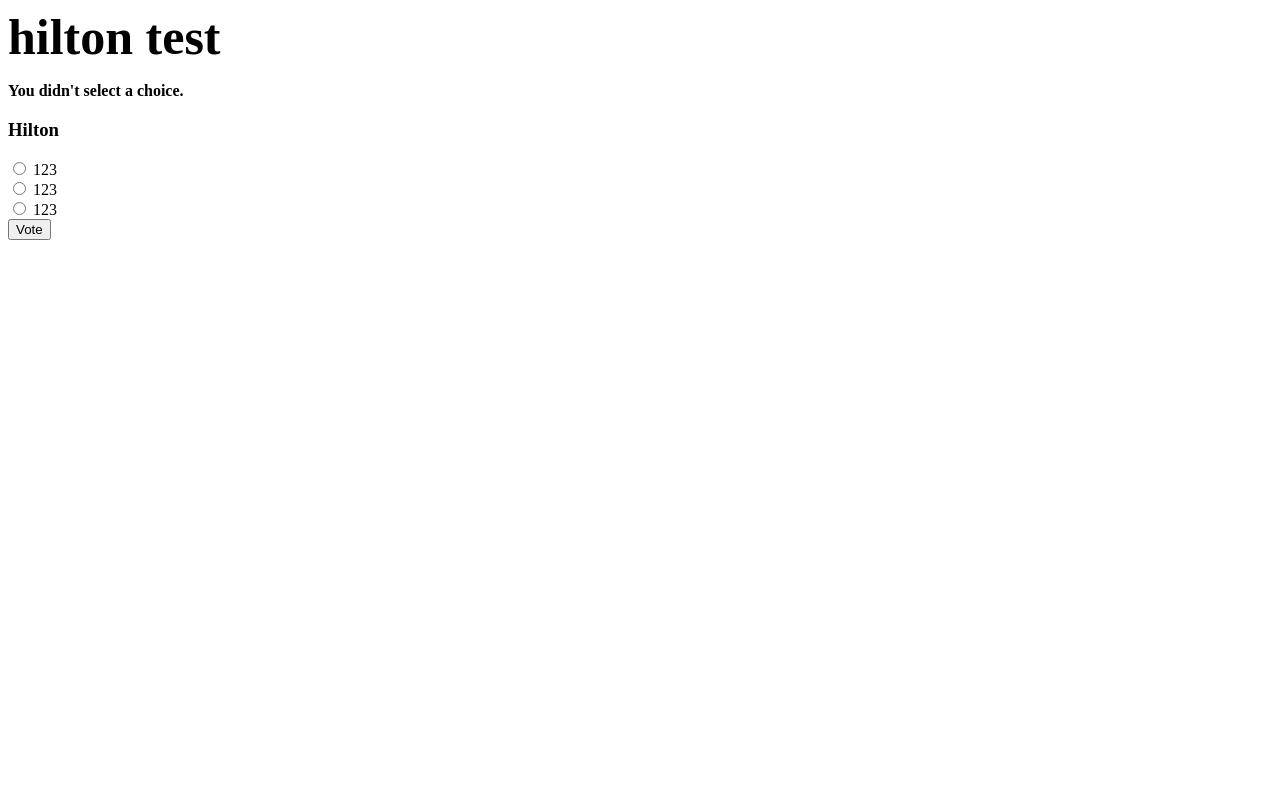
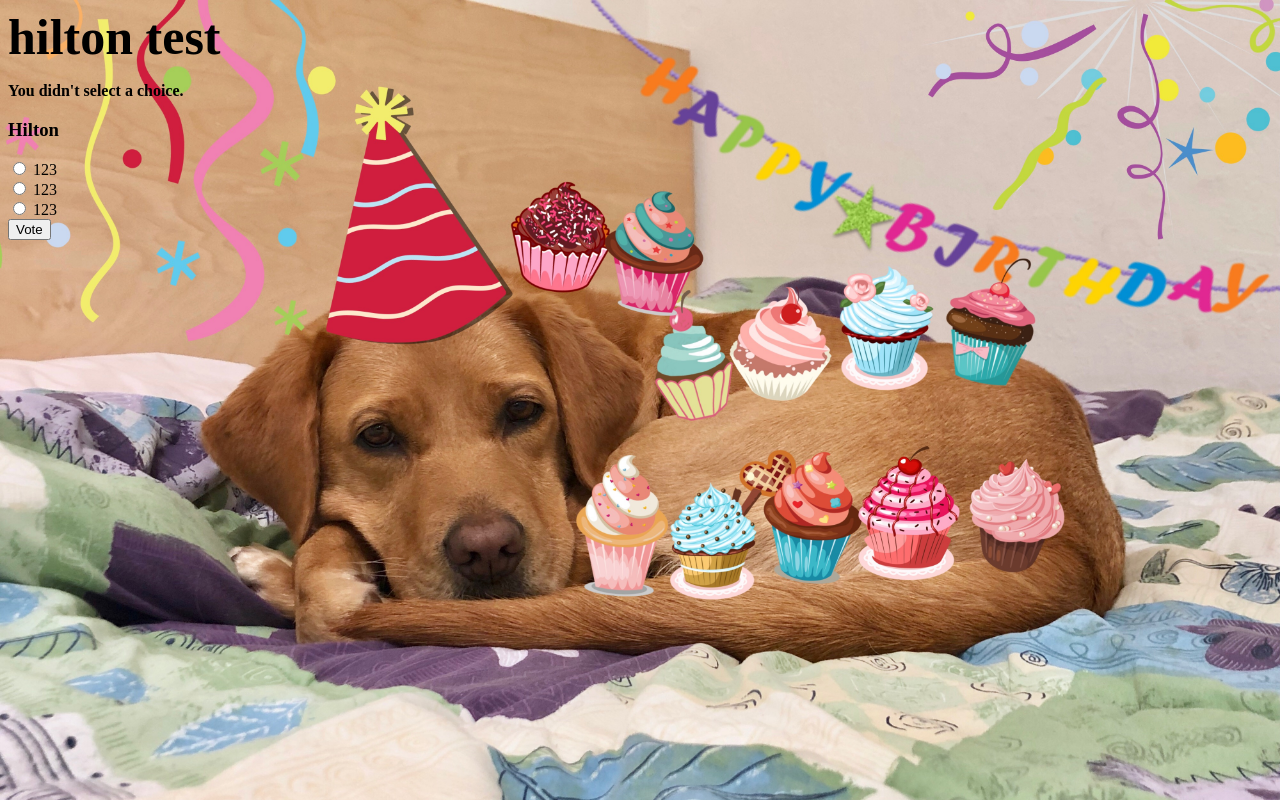
Before and after one commit to GeoffHuang/Django-Practice, a Django app: page /polls/22/vote/ in a window 1280 px wide. Run offline with Django 3.2, Linux system fonts and the light colour scheme; data comes from the database, SQL or seed files in the repository.

Commit message:
uncommented

```diff
--- a/mysite/polls/static/polls/detail.css
+++ b/mysite/polls/static/polls/detail.css
@@ -4,6 +4,6 @@ h1 {
 }
 
 body {
-    /* background: white url("images/background1.jpg") no-repeat;
-    background-size: cover; */
+    background: white url("images/background1.jpg") no-repeat;
+    background-size: cover;
 }
```
